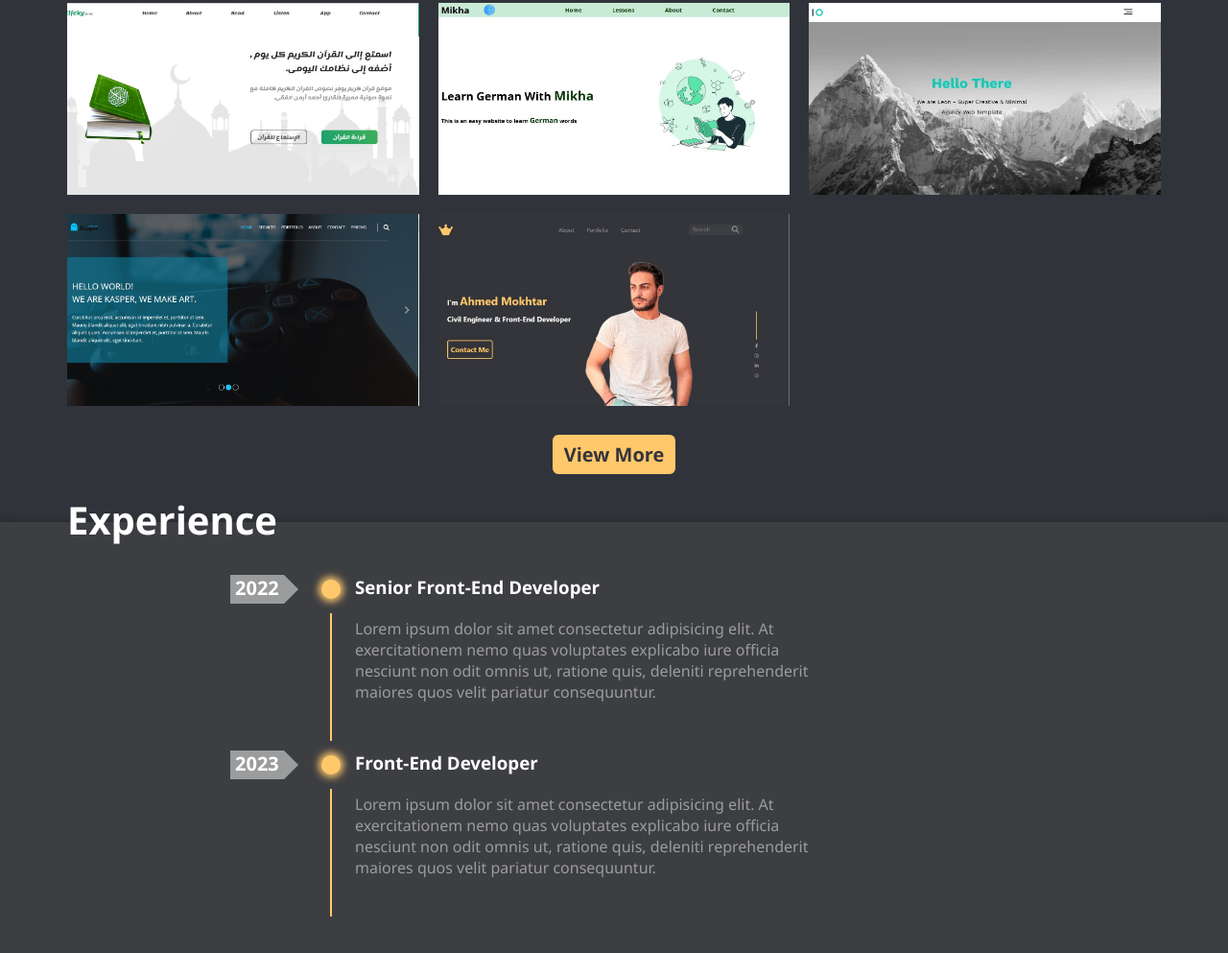
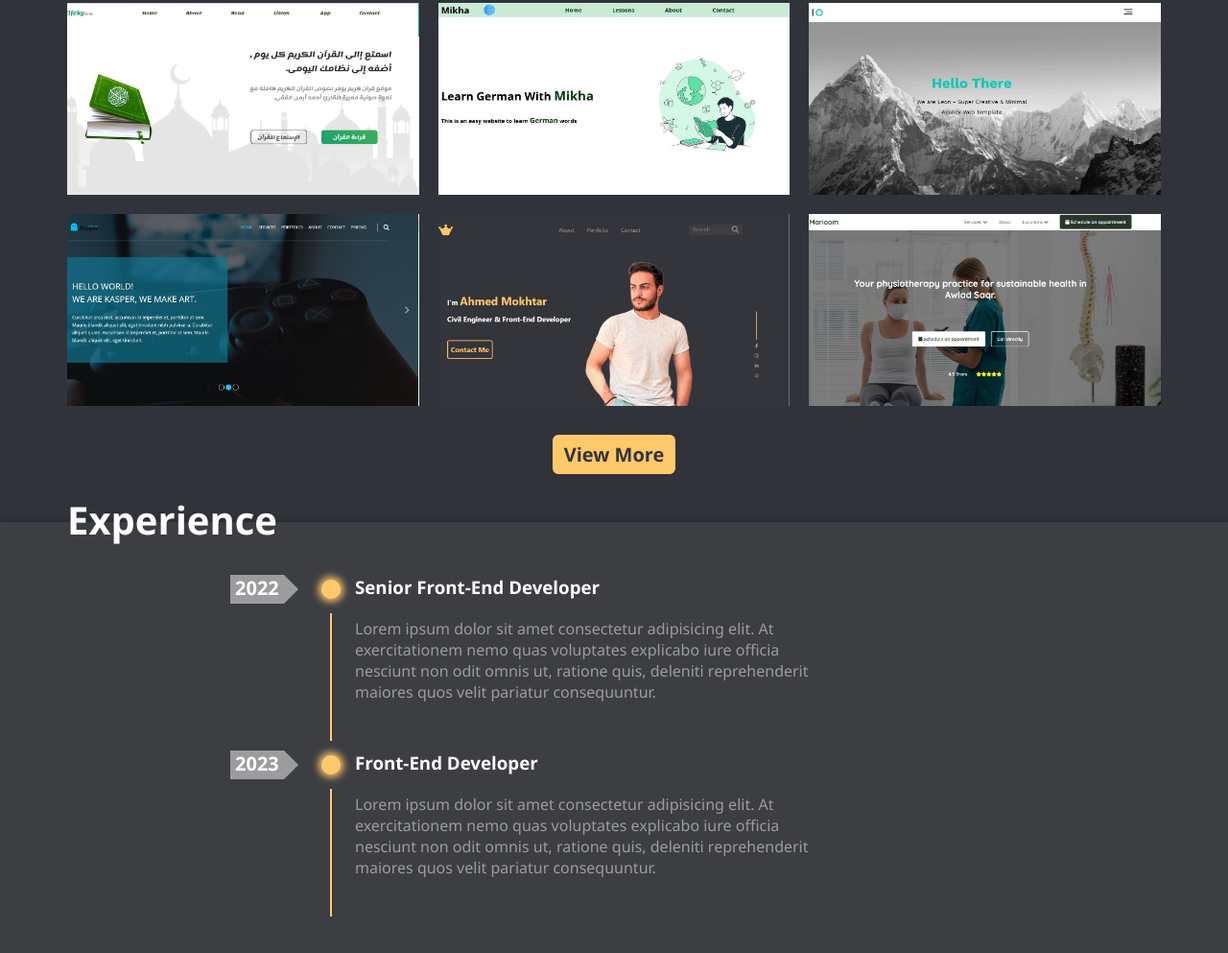
Before and after one commit to eng-mikha/portfolio-0, a plain HTML site: page index.html in a window 1280 px wide. Shown: the part 2716-3709 px from the top of the page at 96% size. Drawn offline with Linux system fonts and the light colour scheme.

Commit message:
add marioom clinic website

```diff
--- a/index.html
+++ b/index.html
@@ -150,7 +150,15 @@
                     <div>
                         <h3>My Portfolio</h3>
                         <p>This is my portfolio website</p>
-                        <a target="_blank" href="">See More</a>
+                        <a target="_blank" href="https://eng-mikha.github.io/portfolio-0/">See More</a>
+                    </div>
+                </div>
+                <div class="hidden">
+                    <img src="attachments/marioom.jpg" alt="">
+                    <div>
+                        <h3>Marioom Clinic</h3>
+                        <p>A website for a Physiotherapy clinic</p>
+                        <a target="_blank" href="https://eng-mikha.github.io/marioom/">See More</a>
                     </div>
                 </div>
             </div>
```
